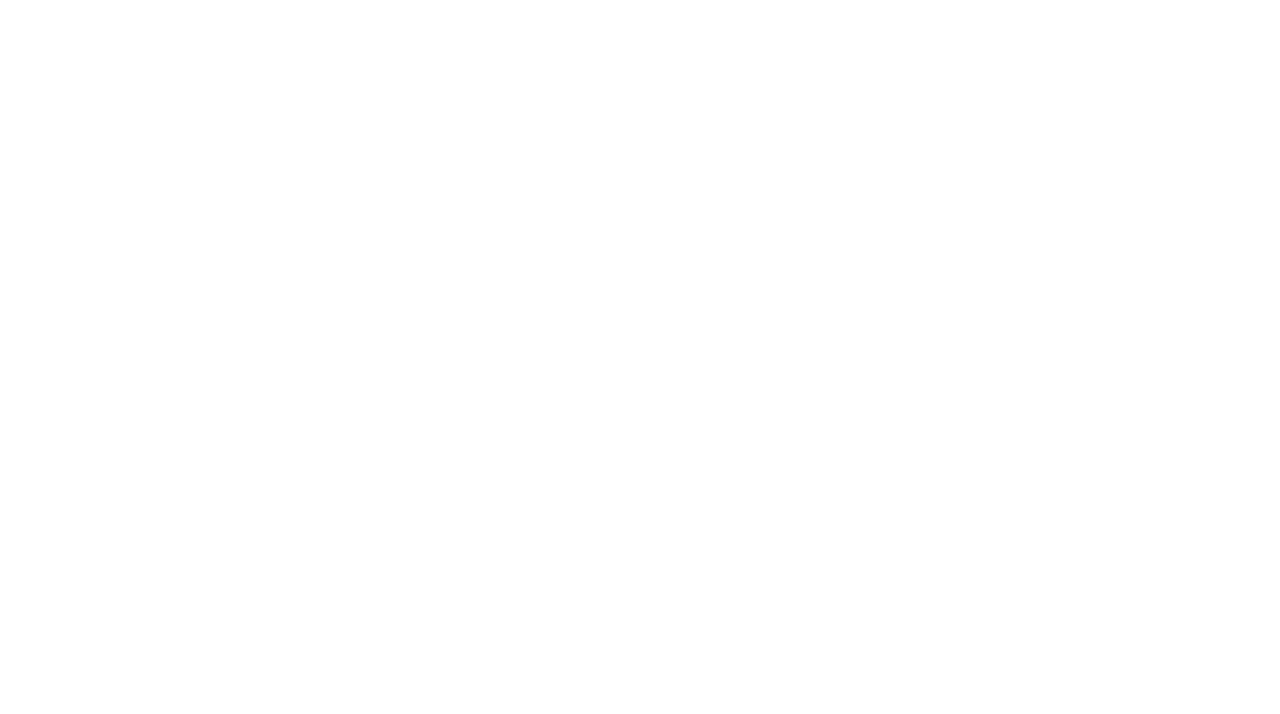
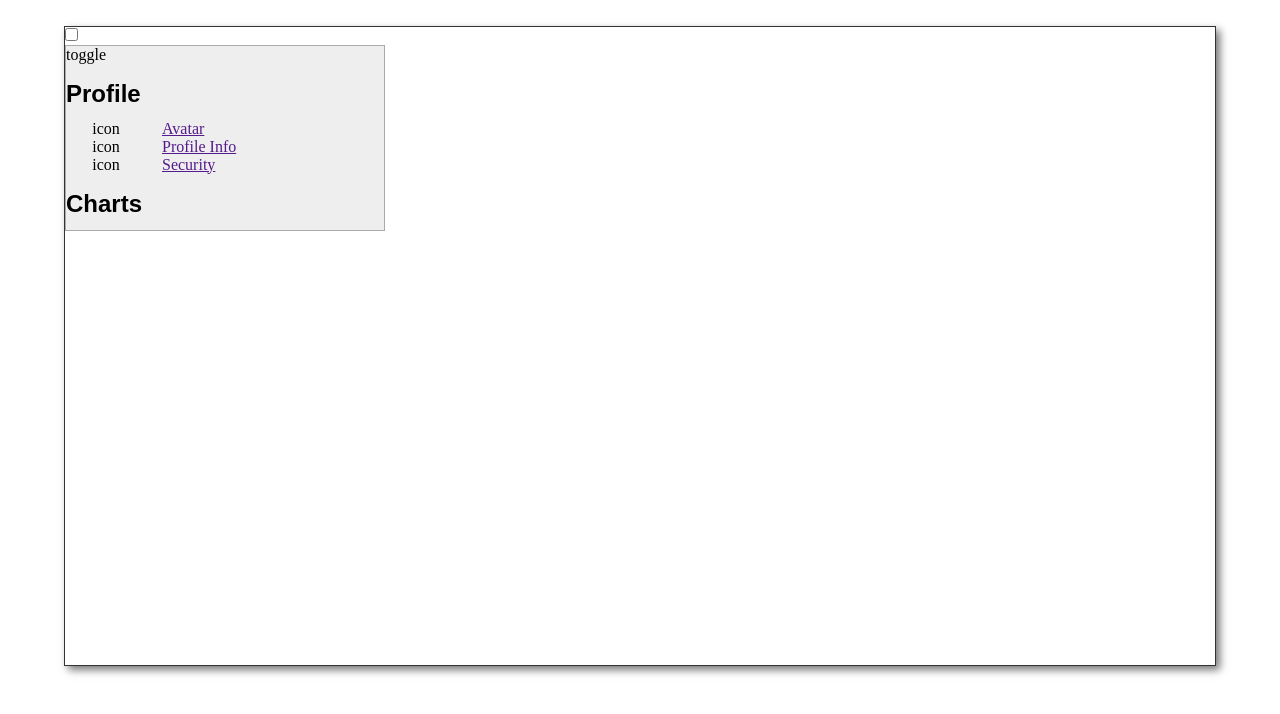
Before and after one commit to Tsumirez/pure-css-side-bar, a plain HTML site: page index.html in a window 1280 px wide. Drawn offline with Linux system fonts and the light colour scheme.

Commit message:
initial hide/show mechanic, still flawed

```diff
--- a/index.html
+++ b/index.html
@@ -8,6 +8,17 @@
     <title>Document</title>
 </head>
 <body>
+    <main>
+        <input type="checkbox" name="" id="sidebar-toggle">
+        <aside id="sidebar">
+            <label for="sidebar-toggle">toggle</label>
+            <h2>Profile</h2>
+            <span> icon </span> <a href="">Avatar</a>
+            <span> icon </span> <a href="">Profile Info</a>
+            <span> icon </span> <a href="">Security</a>
 
+            <h2>Charts</h2>
+        </aside>
+    </main>
 </body>
 </html>
--- a/style.css
+++ b/style.css
@@ -4,3 +4,40 @@
     box-sizing: border-box;
     border:0px none;
 }
+
+main {
+    width:90%;
+    height:80vh;
+    border: 1px solid #333;
+    margin: 2% 5%;
+    box-shadow: 0.25rem 0.25rem .5rem #777;
+}
+
+#sidebar {
+  column-gap: 1rem;
+  display: grid;
+  grid-template-columns: 5rem minmax(0, 1fr);
+  max-width:20rem;
+  transition: max-width 0.6s;
+  background:#eee;
+  border:1px solid #aaa;
+  overflow: hidden;
+}
+
+#sidebar-toggle:checked + #sidebar {
+    max-width:5rem;
+}
+
+#sidebar-toggle:checked + #sidebar  h2{
+    grid-column: 1;
+}
+
+#sidebar h2 {
+    grid-column: span 2;
+    font-family: sans-serif;
+    margin: 1rem 0 .75rem;
+}
+
+#sidebar span {
+    justify-self: center;
+}
```
